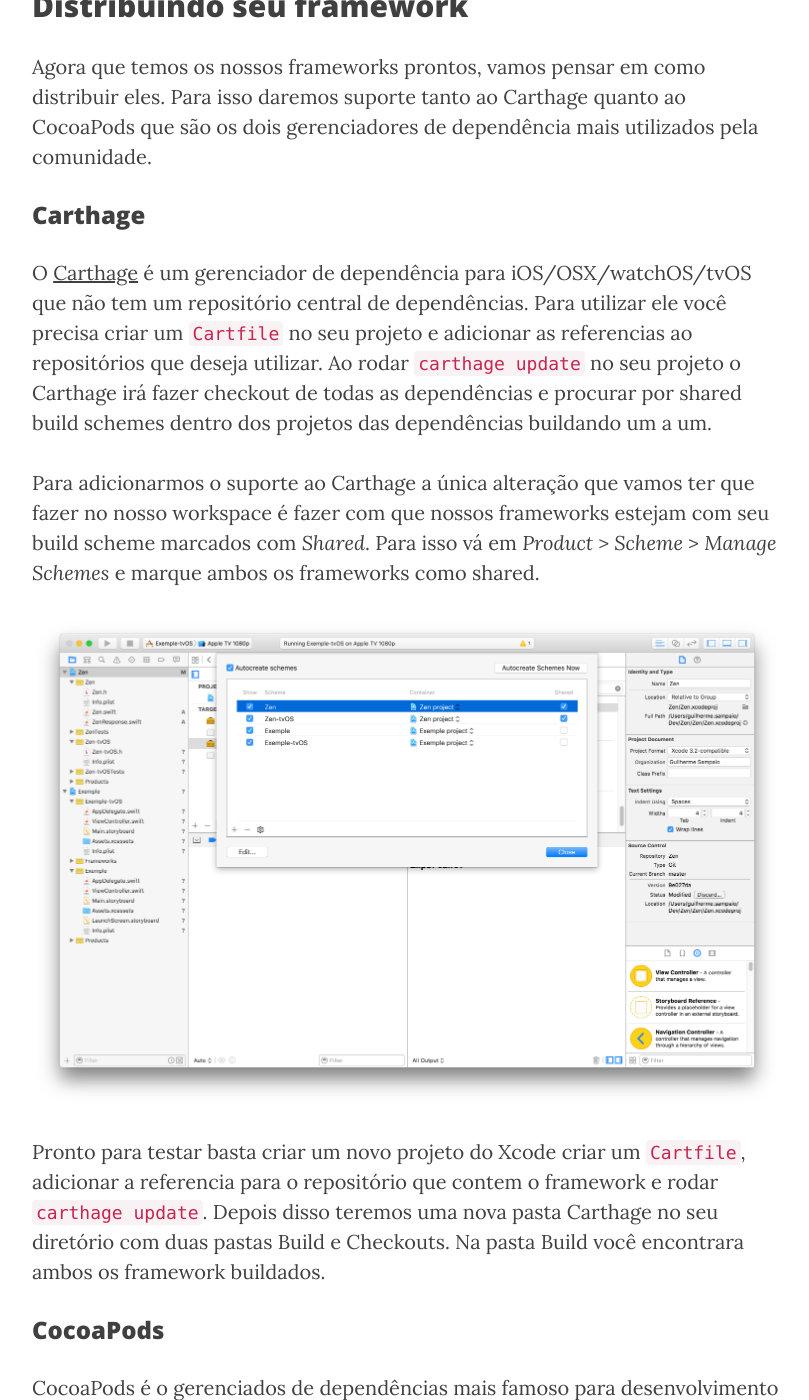
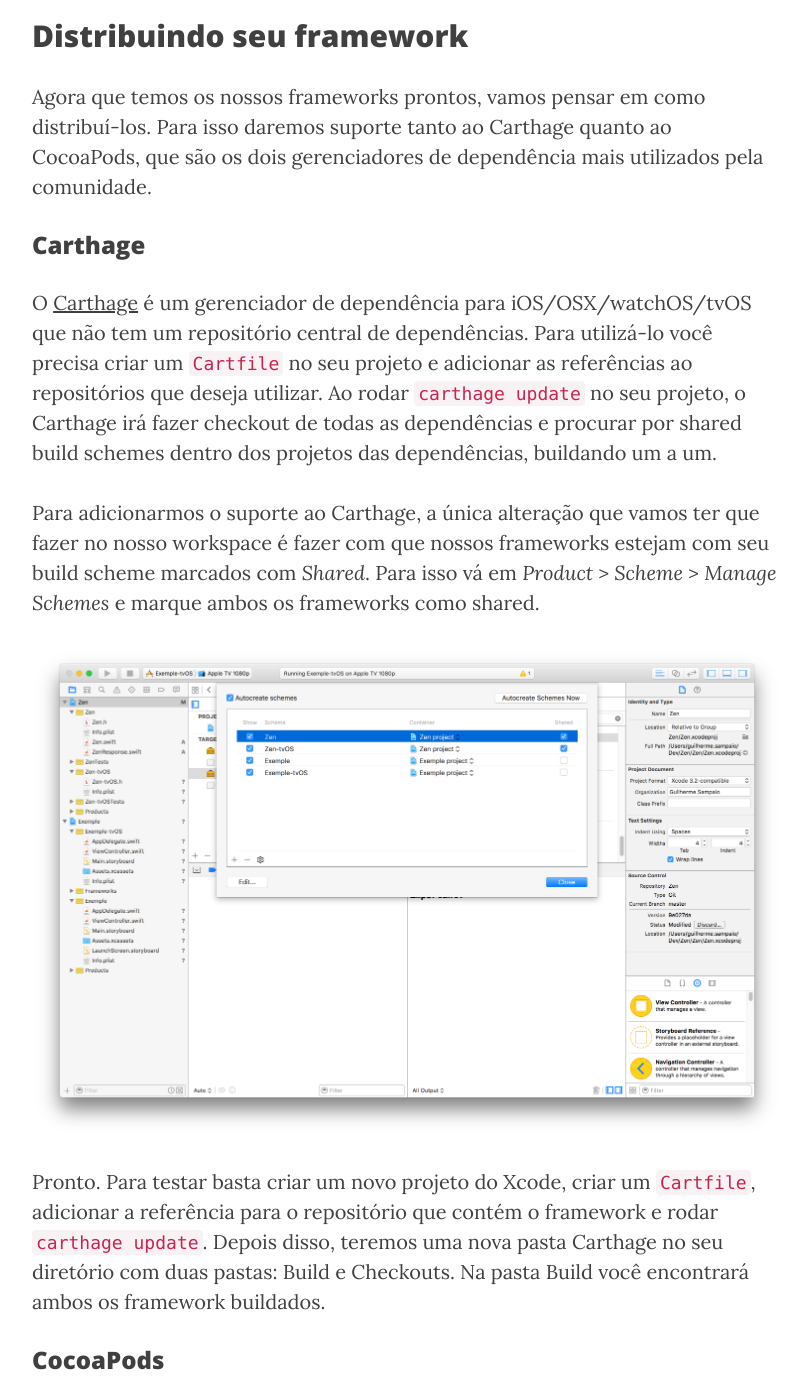
Before and after one commit to CocoaHeadsBrasil/equinociOS, a Jekyll site: the page built from _posts/2016-03-26-criando-frameworks.markdown, in a window 1280 px wide and 1400 px high, scrolled down 8317 px. Shown: the whole window, without its empty margins (233-1042 px from the left). Built offline with Jekyll 4.4.1, drawn with Linux system fonts in a browser that asks for light colours; nearby versions of some CDN libraries; comment, search, counter and statistics services are not loaded; some of the changed text lies outside the part shown.

Commit message:
Revisão do @nobre84

```diff
--- a/_posts/2016-03-26-criando-frameworks.markdown
+++ b/_posts/2016-03-26-criando-frameworks.markdown
@@ -6,15 +6,15 @@
 header-img: "img/gsampaio/brick.jpg"
 category:   "frameworks"
 ---
-> Guilherme Sampaio [@gsampaio](https://twitter.com/gsampaio) trabalha desenvolvendo apps para crianças no PlayKids. Gosta de boas praticas de engenharia de software e arquitetura de software.
+> Guilherme Sampaio [@gsampaio](https://twitter.com/gsampaio) trabalha desenvolvendo apps para crianças no PlayKids. Gosta de boas práticas de engenharia de software e arquitetura de software.
 
-Durante o ultimo ano tivemos o lançamento de duas novas plataformas de desenvolvimento da Apple, o tvOS e o watchOS. Com isso cada vez mais é mais importante compartilharmos código entre diversos projetos.
+Durante o último ano tivemos o lançamento de duas novas plataformas de desenvolvimento da Apple: o tvOS e o watchOS. Com isso cada vez mais é importante compartilharmos código entre diversos projetos.
 
-Assim neste post iremos tratar de como criar e distribuir frameworks para várias plataformas, alem de mostrar dicas de como melhorar a qualidade de seus frameworks. Mas antes disso, caso não tenha lido ainda o [post do Igor](http://equinocios.com/library/2016/03/17/bibliotecas/) sobre bibliotecas é uma ótima oportunidade!
+Assim, neste post iremos tratar de como criar e distribuir frameworks para várias plataformas, além de mostrar dicas de como melhorar a qualidade de seus frameworks. Mas antes disso, caso não tenha lido ainda o [post do Igor](http://equinocios.com/library/2016/03/17/bibliotecas/) sobre bibliotecas, esta é uma ótima oportunidade!
 
 ## Zen
 
-Para efeitos de demonstração vamos criar um framework que simplesmente fará wrap da API Zen do Github. Toda vez que fizermos `GET` para esta API iremos receber de volta uma frase inspiradora. Para testar o seu funcionamento basta abrir o seu terminal e digitar `curl -X GET https://api.github.com/zen`.
+Para efeitos de demonstração, vamos criar um framework que simplesmente fará wrap da API Zen do Github. Toda vez que fizermos `GET` para esta API iremos receber de volta uma frase inspiradora. Para testar o seu funcionamento basta abrir o seu terminal e digitar `curl -X GET https://api.github.com/zen`.
 
 ![]({{ site.baseurl }}/img/gsampaio/zen.png)
 <span class="caption text-muted">Exemplo de uso da API</span>
@@ -78,9 +78,9 @@
 }
 ~~~
 
-Note que por se tratar de um framework, temos que nos preocupar com a visibilidade dos nossos tipos. Swift tem como padrão a visibilidade _internal_, por tanto como queremos que `Zen` seja exposto precisamos marcar ele como _public_, bem como toda função que queremos expor para a aplicação que usará o nosso código.
+Note que por se tratar de um framework, temos que nos preocupar com a visibilidade dos nossos tipos. Swift tem como padrão a visibilidade _internal_, portanto como queremos que `Zen` seja exposto precisamos marcá-lo como _public_, bem como toda função que queremos expor para a aplicação que usará o nosso código.
 
-Por conta disso tivemos que criar um `public init()` mesmo que o swift, por padrão, crie initializers para structs.
+Por conta disso, tivemos que criar um `public init()` mesmo que o Swift, por padrão, crie initializers para structs.
 
 Como a nossa função `retrieveZen` retorna de forma assíncrona, criamos um enum `ZenResponse` que encapsula a lógica de sucesso e falha, como podemos ver no próximo snippet.
 
@@ -142,7 +142,7 @@
 }
 ~~~
 
-Fazendo algumas alterações no storyboard conseguimos chegar a um exemplo parecido com a imagem abaixo.
+Fazendo algumas alterações no Storyboard conseguimos chegar a um exemplo parecido com a imagem abaixo.
 ![]({{site.baseurl}}/img/gsampaio/exemplo-ios.png){:style="display: block; margin-left: auto; margin-right: auto;" }
 
 ### Criando um framework para TV
@@ -171,29 +171,29 @@
 
 ~~~
 
-Pronto com isso temos o nosso framework tvOS. Agora podemos criar um mesmo projeto de exemplo para tvOS e colocar o mesmo código do ViewController de exemplo do iOS e chegamos ao resultado abaixo.
+Pronto, com isso temos o nosso framework tvOS. Agora podemos criar outro projeto de exemplo para tvOS e colocar o mesmo código do ViewController de exemplo do iOS, e chegamos ao resultado abaixo.
 
 ![]({{site.baseurl}}/img/gsampaio/exemplo-tvos.png){:style="display: block; margin-left: auto; margin-right: auto;" }
 
 ## Distribuindo seu framework
 
-Agora que temos os nossos frameworks prontos, vamos pensar em como distribuir eles. Para isso daremos suporte tanto ao Carthage quanto ao CocoaPods que são os dois gerenciadores de dependência mais utilizados pela comunidade.
+Agora que temos os nossos frameworks prontos, vamos pensar em como distribuí-los. Para isso daremos suporte tanto ao Carthage quanto ao CocoaPods, que são os dois gerenciadores de dependência mais utilizados pela comunidade.
 
 ### Carthage
 
-O [Carthage](https://github.com/Carthage/Carthage) é um gerenciador de dependência para iOS/OSX/watchOS/tvOS que não tem um repositório central de dependências. Para utilizar ele você precisa criar um `Cartfile` no seu projeto e adicionar as referencias ao repositórios que deseja utilizar. Ao rodar `carthage update` no seu projeto o Carthage irá fazer checkout de todas as dependências e procurar por shared build schemes dentro dos projetos das dependências buildando um a um.
+O [Carthage](https://github.com/Carthage/Carthage) é um gerenciador de dependência para iOS/OSX/watchOS/tvOS que não tem um repositório central de dependências. Para utilizá-lo você precisa criar um `Cartfile` no seu projeto e adicionar as referências ao repositórios que deseja utilizar. Ao rodar `carthage update` no seu projeto, o Carthage irá fazer checkout de todas as dependências e procurar por shared build schemes dentro dos projetos das dependências, buildando um a um.
 
-Para adicionarmos o suporte ao Carthage a única alteração que vamos ter que fazer no nosso workspace é fazer com que nossos frameworks estejam com seu build scheme marcados com _Shared_. Para isso vá em _Product_ > _Scheme_ > _Manage Schemes_ e marque ambos os frameworks como shared.
+Para adicionarmos o suporte ao Carthage, a única alteração que vamos ter que fazer no nosso workspace é fazer com que nossos frameworks estejam com seu build scheme marcados com _Shared_. Para isso vá em _Product_ > _Scheme_ > _Manage Schemes_ e marque ambos os frameworks como shared.
 
 ![]({{site.baseurl}}/img/gsampaio/shared-schemes.png){:style="display: block; margin-left: auto; margin-right: auto;" }
 
-Pronto para testar basta criar um novo projeto do Xcode criar um `Cartfile`, adicionar a referencia para o repositório que contem o framework e rodar `carthage update`. Depois disso teremos uma nova pasta Carthage no seu diretório com duas pastas Build e Checkouts. Na pasta Build você encontrara ambos os framework buildados.
+Pronto. Para testar basta criar um novo projeto do Xcode, criar um `Cartfile`, adicionar a referência para o repositório que contém o framework e rodar `carthage update`. Depois disso, teremos uma nova pasta Carthage no seu diretório com duas pastas: Build e Checkouts. Na pasta Build você encontrará ambos os framework buildados.
 
 ### CocoaPods
 
-CocoaPods é o gerenciados de dependências mais famoso para desenvolvimento para as plataformas da Apple. Diferente do Carthage o CocoaPods contem um repositório central de `pods` e ele faz a integração automática com o seu projeto criando um workspace onde ele compila todas as dependências que você tiver junto com o seu projeto.
+CocoaPods é o gerenciador de dependências mais famoso para desenvolvimento para as plataformas da Apple. Diferente do Carthage, o CocoaPods contém um repositório central de `pods`, fazendo a integração automática e criando um workspace onde todas as dependências são compiladas junto com o seu projeto.
 
-Para permitir o uso do CocoaPods precisamos criar um `podspec` que indica para ele quais arquivos ele vai usar para buildar os frameworks.
+Para permitir o uso do CocoaPods precisamos criar um `podspec`, que indica quais arquivos serão usados para buildar os frameworks:
 
 ~~~ruby
 Pod::Spec.new do |s|
@@ -287,11 +287,11 @@
 
 ~~~
 
-Não vou entrar em mais detalhes sobre a implementação de testes de network, mas caso você tenha mais interesse recomendo dar uma olhada no [DVR](http://github.com/venmo/DVR) e no [OHHTTPStubs](https://github.com/AliSoftware/OHHTTPStubs).
+Não vou entrar em mais detalhes sobre a implementação de testes de network, mas caso você tenha mais interesse, recomendo dar uma olhada no [DVR](http://github.com/venmo/DVR) e no [OHHTTPStubs](https://github.com/AliSoftware/OHHTTPStubs).
 
 #### Cobertura de testes
 
-Uma das mudanças do Xcode 7 foi a integração de cobertura de testes dentro da IDE, para isso precisamos editar o scheme Zen marcar de `Gather coverage data` na area de `Test` do scheme Zen, como ilustra a imagem abaixo.
+Uma das mudanças do Xcode 7 foi a integração de cobertura de testes dentro da IDE. Para isso, precisamos editar o scheme Zen, marcar `Gather coverage data` na área de `Test` do scheme Zen, como ilustra a imagem abaixo:
 
 ![]({{site.baseurl}}/img/gsampaio/cobertura-xcode.png){:style="display: block; margin-left: auto; margin-right: auto;" }
 
```
Also changed, not shown: other parts of _posts/2016-03-26-criando-frameworks.markdown (+23 -23 lines).
